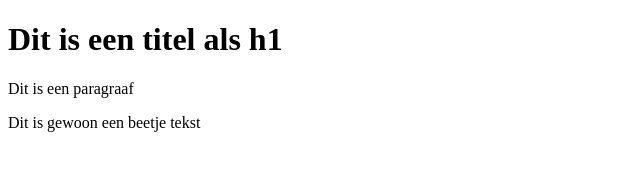
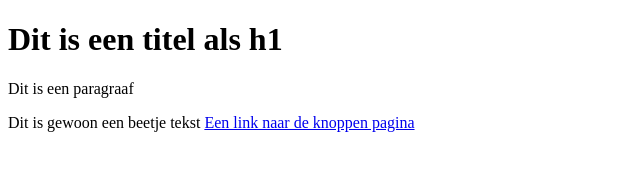
Before and after one commit to LeerlingStem/LeerlingStem.github.io, a plain HTML site: page index.html in a window 1280 px wide. Shown: the whole page, without its empty margins (0-640 px from the left). Drawn offline with Linux system fonts and the light colour scheme.

Commit message:
Update index.html

```diff
--- a/index.html
+++ b/index.html
@@ -10,5 +10,8 @@
 
 Dit is gewoon een beetje tekst
 
+<a href="knoppen.html" >Een link naar de knoppen pagina</a>
+
+
 </body>
 </html>
```
